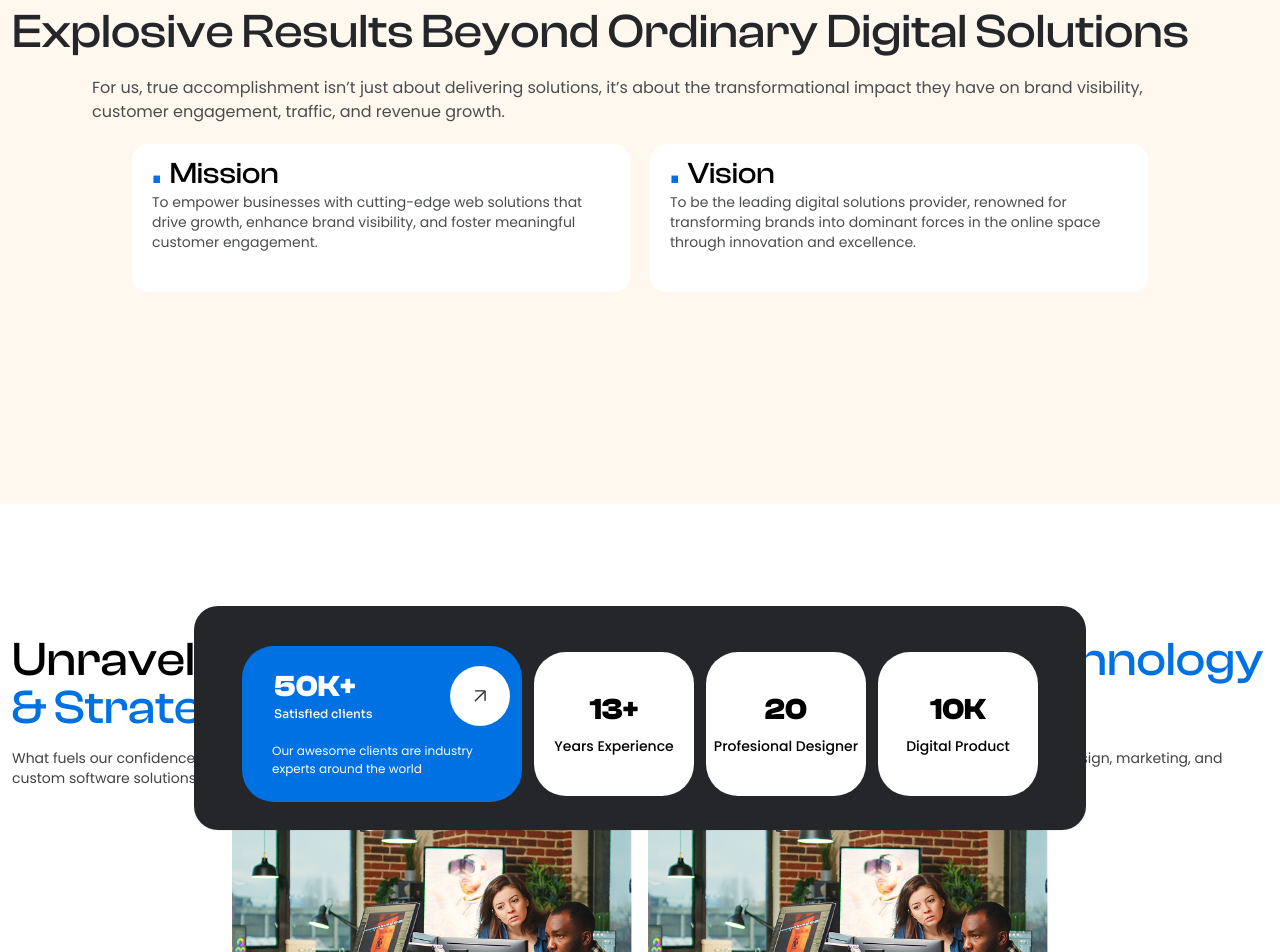
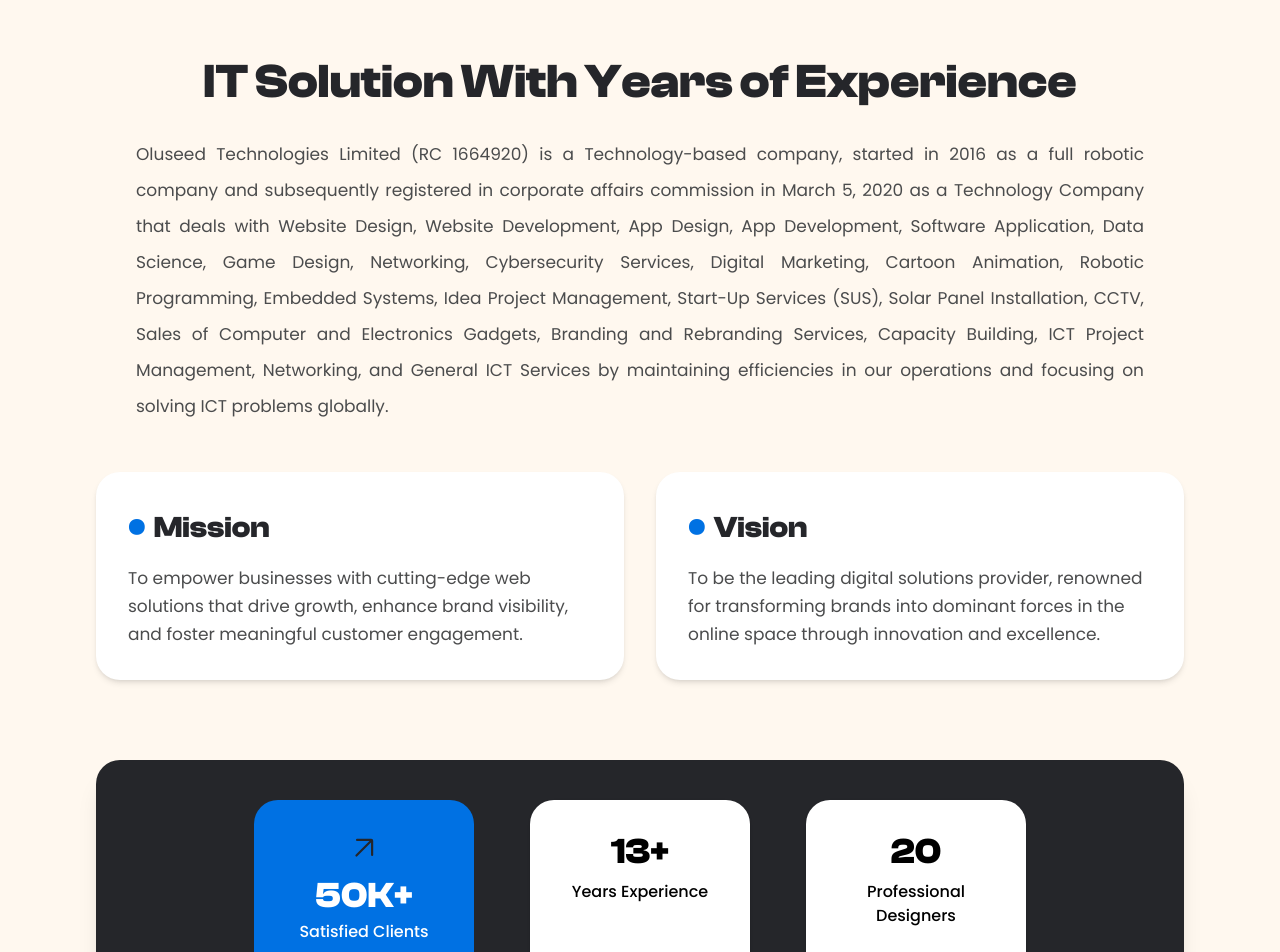
Before and after one commit to Oluseed/oluseed, a React (Vite) app: page /about in a window 1280 px wide. Shown: the part 520-1472 px from the top of the page. Built offline with nearby package versions, Linux system fonts and the light colour scheme; a web font is replaced by a local one.

Commit message:
Completed phase 2

```diff
--- a/src/components/About/HeroSection.tsx
+++ b/src/components/About/HeroSection.tsx
@@ -52,8 +52,8 @@
             alt="icon"
             className="w-15 h-15 absolute left-0 top-1 -translate-y-1/2"
           />
-          <h1 className="font-clashDisplay text-center text-[#25262A] font-medium text-3xl sm:text-4xl md:text-5xl">
-            Empowering <br /> Webspace <br /> Dominance
+          <h1 className="font-clashDisplay text-center text-[#25262A] font-semibold text-3xl sm:text-4xl md:text-5xl">
+            About Oluseed <br /> Technologies
           </h1>
         </motion.div>
 
--- a/src/components/About/Section2.tsx
+++ b/src/components/About/Section2.tsx
@@ -2,72 +2,113 @@
 import React from 'react'
 import image_1 from '../../assets/images/Group 5.svg'
 
-export const Section2 : React.FC = () => {
+export const Section2: React.FC = () => {
   const content = [
     {
       title: 'Mission',
-      description: 'To empower businesses with cutting-edge web solutions that drive growth, enhance brand visibility, and foster meaningful customer engagement.'
+      description:
+        'To empower businesses with cutting-edge web solutions that drive growth, enhance brand visibility, and foster meaningful customer engagement.'
     },
     {
       title: 'Vision',
-      description: 'To be the leading digital solutions provider, renowned for transforming brands into dominant forces in the online space through innovation and excellence.'
+      description:
+        'To be the leading digital solutions provider, renowned for transforming brands into dominant forces in the online space through innovation and excellence.'
     }
   ]
+
   return (
-    <div className='bg-[#FFF8EF] grid place-content-center'>
-      <div className='flex flex-col p-3 gap-5 mt-10 mb-5 md:mb-50'>
-        <h1 className='font-clashDisplay text-[#25262A] font-medium text-3xl sm:text-4xl md:text-5xl'>Explosive Results Beyond Ordinary Digital Solutions</h1>
-        <p className="font-poppins text-[#4b4c4d] text-[14px] md:text-[16px] md:px-20">
-          For us, true accomplishment isn’t
-          just about delivering solutions,
-          it’s about the transformational impact they have on brand visibility,
-          customer engagement, traffic, and revenue growth.
+    <section className="bg-[#FFF8EF] py-16 md:py-24 px-6 md:px-16 lg:px-24 font-poppins">
+      {/* Text Content */}
+      <div className="max-w-6xl mx-auto text-center">
+        <motion.h1
+          initial={{ opacity: 0, y: 40 }}
+          whileInView={{ opacity: 1, y: 0 }}
+          transition={{ duration: 0.6 }}
+          viewport={{ once: true }}
+          className="font-clashDisplay text-[#25262A] font-semibold text-3xl sm:text-4xl md:text-5xl leading-tight mb-6"
+        >
+          IT Solution With Years of Experience
+        </motion.h1>
+
+        <motion.p
+          initial={{ opacity: 0, y: 30 }}
+          whileInView={{ opacity: 1, y: 0 }}
+          transition={{ duration: 0.8 }}
+          viewport={{ once: true }}
+          className="text-[#4b4c4d] text-[15px] md:text-[17px] leading-8 md:leading-9 text-justify md:px-10"
+        >
+          Oluseed Technologies Limited (RC 1664920) is a Technology-based company, started in
+          2016 as a full robotic company and subsequently registered in corporate affairs
+          commission in March 5, 2020 as a Technology Company that deals with Website Design,
+          Website Development, App Design, App Development, Software Application, Data Science,
+          Game Design, Networking, Cybersecurity Services, Digital Marketing, Cartoon Animation,
+          Robotic Programming, Embedded Systems, Idea Project Management, Start-Up Services (SUS),
+          Solar Panel Installation, CCTV, Sales of Computer and Electronics Gadgets, Branding and
+          Rebranding Services, Capacity Building, ICT Project Management, Networking, and General
+          ICT Services by maintaining efficiencies in our operations and focusing on solving ICT
+          problems globally.
+        </motion.p>
+      </div>
+
+      {/* Mission / Vision Cards */}
+      <div className="max-w-6xl mx-auto mt-12 grid md:grid-cols-2 gap-8">
+        {content.map((item, index) => (
+          <motion.div
+            key={index}
+            initial={{ opacity: 0, y: 50 }}
+            whileInView={{ opacity: 1, y: 0 }}
+            transition={{ duration: 0.7, delay: index * 0.2 }}
+            viewport={{ once: true }}
+            className="bg-white rounded-3xl shadow-md hover:shadow-lg transition-all p-8 flex flex-col gap-3"
+          >
+            <h2 className="font-clashDisplay font-semibold text-2xl md:text-3xl text-[#25262A] flex items-center gap-2">
+              <span className="text-[#0071E3] text-5xl leading-none">•</span>
+              {item.title}
+            </h2>
+            <p className="text-[#4b4c4d] text-[15px] md:text-[17px] leading-7">
+              {item.description}
             </p>
-        <div className='grid gap-5 md:grid-cols-2 lg:grid-cols-2 md:mx-10 lg:mx-30'>
-          {content.map((item, index) => (
-            <div key={index} className='bg-white rounded-2xl px-5 pb-4 md:pb-10'>
-              <h1 className='font-clashDisplay font-medium text-xl md:text-3xl'> <span className='text-[#0071E3] text-5xl rounded'>. </span>{item.title}</h1>
-              <p className='text-[#4b4c4d] md:text-sm font-poppins'>{item.description}</p>
-            </div>
+          </motion.div>
         ))}
       </div>
 
+      {/* Stats Section */}
       <motion.div
         initial={{ opacity: 0, y: 40 }}
         whileInView={{ opacity: 1, y: 0 }}
         transition={{ duration: 0.7 }}
         viewport={{ once: true }}
-          className='bg-[#25262A] mt-4 pt-7 pb-10 place-self-center shadow-2xs text-white rounded-3xl h-auto grid font-sora md:mt-1 md:absolute md:bottom-[-550px] md:px-5 md:py-5 lg:px-12 lg:py-7'
+        className="bg-[#25262A] mt-20 pt-10 pb-12 rounded-3xl text-white shadow-xl max-w-6xl mx-auto px-6 md:px-10"
       >
-          <div className='flex flex-col gap-3 mt-3 md:flex-row md:place-content-center lg:gap-3'>
-            <div className='bg-[#0071E3] mx-10 rounded-4xl w-50 p-3 place-self-center md:mx-0 md:w-50 md:gap-5 lg:w-70'>
-              <div className='flex justify-between md:mt-2'>
-                <div className='grid place-content-center md:ml-5 '>
-                  <h1 className='text-2xl font-extrabold md:text-3xl font-clashDisplay'>50K+</h1>
-                  <p className='text-[12px]  font-medium'>Satisfied clients</p>
+        <div className="flex flex-wrap justify-center gap-8 md:gap-10 lg:gap-14">
+          {/* Card 1 */}
+          <div className="bg-[#0071E3] rounded-3xl px-6 py-6 md:py-8 text-center w-[180px] md:w-[220px]">
+            <div className="flex justify-center items-center mb-3">
+              <img src={image_1} alt="arrow" className="w-6 md:w-8" />
             </div>
-                <div className='bg-white rounded-full flex place-content-center w-10 h-10 md:w-15 md:h-15'>
-                  <img src={image_1} alt='An arrow' className='w-5'/>
+            <h1 className="text-3xl md:text-4xl font-extrabold font-clashDisplay">50K+</h1>
+            <p className="text-sm md:text-base mt-1 font-medium">Satisfied Clients</p>
           </div>
+
+          {/* Card 2 */}
+          <div className="bg-white text-black rounded-3xl px-6 py-8 text-center w-[180px] md:w-[220px] shadow-sm">
+            <h1 className="text-3xl md:text-4xl font-extrabold font-clashDisplay">13+</h1>
+            <p className="text-sm md:text-base mt-2 font-medium">Years Experience</p>
           </div>
-              <p className='font-poppins text-[12px] mt-4 md:ml-4.5 md:pb-3'>Our awesome clients are industry experts around the world</p>
+
+          {/* Card 3 */}
+          <div className="bg-white text-black rounded-3xl px-6 py-8 text-center w-[180px] md:w-[220px] shadow-sm">
+            <h1 className="text-3xl md:text-4xl font-extrabold font-clashDisplay">20</h1>
+            <p className="text-sm md:text-base mt-2 font-medium">Professional Designers</p>
           </div>
-            <div className='bg-[#FFFFFF] place-self-center text-black py-10 rounded-4xl grid place-content-center w-50 md:w-40'>
-              <h1 className='text-3xl font-extrabold text-center font-clashDisplay'>13+</h1>
-              <p className='font-poppins text-center mt-2 text-sm font-medium'>Years Experience</p>
-            </div>
-            <div className='bg-[#FFFFFF] place-self-center text-black py-10 rounded-4xl grid place-content-center w-50 md:w-40'>
-              <h1 className='text-3xl font-extrabold text-center font-clashDisplay'>20</h1>
-              <p className='font-poppins text-center mt-2 text-sm font-medium'>Profesional Designer</p>
-            </div>
-            <div className='bg-[#FFFFFF] place-self-center text-black py-10 rounded-4xl grid place-content-center w-50 md:w-40'>
-              <h1 className='text-3xl font-extrabold text-center font-clashDisplay'>10K</h1>
-              <p className='font-poppins text-center mt-2 text-sm font-medium'>Digital Product</p>
+
+          {/* Card 4 */}
+          <div className="bg-white text-black rounded-3xl px-6 py-8 text-center w-[180px] md:w-[220px] shadow-sm">
+            <h1 className="text-3xl md:text-4xl font-extrabold font-clashDisplay">10K</h1>
+            <p className="text-sm md:text-base mt-2 font-medium">Digital Products</p>
           </div>
         </div>
       </motion.div>
-
-      </div>
-    </div>
+    </section>
   )
 }
--- /dev/null
+++ b/src/components/ScrollToTop.tsx
@@ -0,0 +1,14 @@
+import { useEffect } from "react";
+import { useLocation } from "react-router-dom";
+
+const ScrollToTop: React.FC = () => {
+  const { pathname } = useLocation();
+
+  useEffect(() => {
+    window.scrollTo({ top: 0, behavior: "smooth" });
+  }, [pathname]);
+
+  return null;
+};
+
+export default ScrollToTop;
--- a/src/components/shop/ProductCard.tsx
+++ b/src/components/shop/ProductCard.tsx
@@ -33,7 +33,7 @@
       {/* Name and Price*/}
       <div className="flex justify-between items-center font-inter font-medium text-[#121212]">
         <h1>{product.name}</h1>
-        <h1>#{product.price}</h1>
+        <h1>₦{product.price}</h1>
       </div>
       {/* Specification */}
       <div>
--- a/src/components/startup/HeroSection.tsx
+++ b/src/components/startup/HeroSection.tsx
@@ -54,7 +54,7 @@
           />
           <h1 className="font-clashDisplay text-center text-[#25262A] font-medium text-3xl sm:text-4xl md:text-5xl">
             Careers At <br />
-            <span className="text-[#0071E3]">Company Name</span>
+            <span className="text-[#0071E3]">Oluseed</span>
           </h1>
         </motion.div>
 
```
Also changed, not shown: src/components/Footer.tsx (+13 -12 lines), src/components/Navbar.tsx (+8 -5 lines), src/components/home/OurService.tsx (+11 -12 lines), src/components/home/Projects.tsx (+4 -5 lines), src/components/shop/ProductDetailsHero.tsx (+17 -5 lines), src/routes/AppRoutes.tsx (+28 -22 lines), src/assets/images/logo-1.jpg (added), src/assets/images/logo-2.jpg (added). Lines whose indentation alone changed are shown as unchanged.
